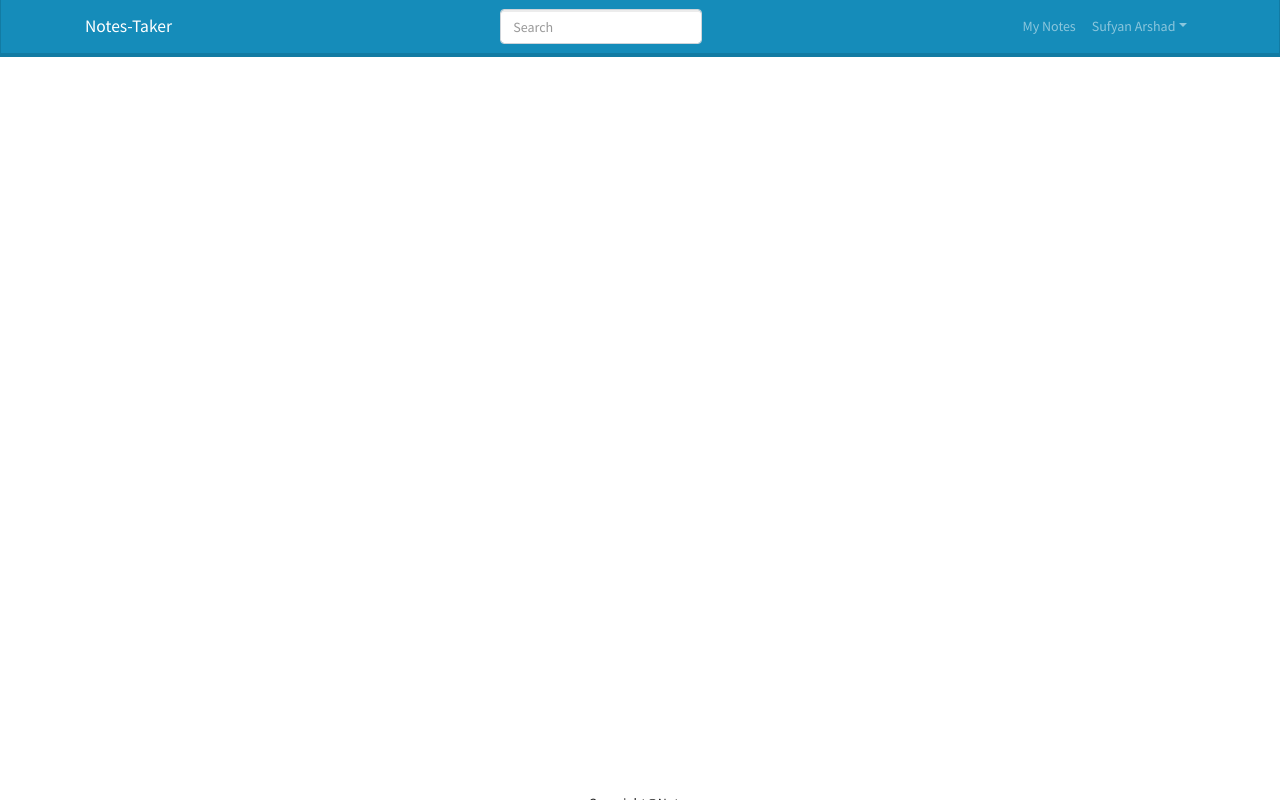
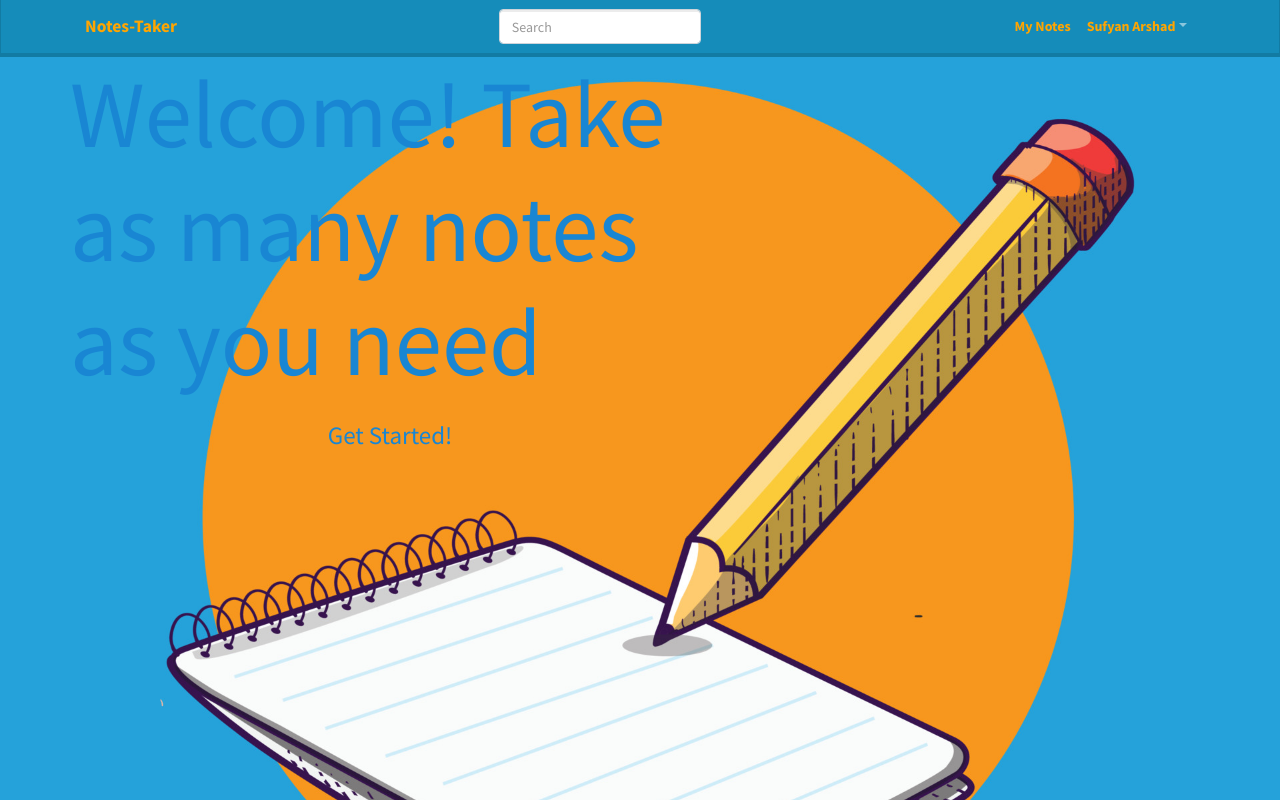
Before and after one commit to SufBit/File, a React (Create React App) app in the folder frontend/: page / in a window 1280 px wide. Shown: the top 800 px of the page. Built offline with nearby package versions, Linux system fonts and the light colour scheme.

Commit message:
landing page

```diff
--- a/frontend/src/App.js
+++ b/frontend/src/App.js
@@ -1,12 +1,15 @@
 import './App.css';
 import { Footer } from './components/Footer/Footer';
 import { Header } from './components/Header/Header';
+import LandingPage from './pages/LandingPage';
 
 const App = () => (
 
     <div>
       <Header />
-      <main style={{ minHeight: "90vh"}}></main>
+      <main>
+        <LandingPage />
+      </main>
       <Footer />
     </div>
 
--- a/frontend/src/components/Footer/Footer.js
+++ b/frontend/src/components/Footer/Footer.js
@@ -9,6 +9,7 @@ export const Footer = () => {
       bottom: "0",
       display: "flex",
       justifyContent: "center",
+      backgroundColor: "orange",
     }}>
       <Container>
         <Row>
--- a/frontend/src/components/Header/Header.js
+++ b/frontend/src/components/Header/Header.js
@@ -2,10 +2,14 @@ import React from 'react'
 import { Container, Nav, Navbar, NavDropdown, Form } from 'react-bootstrap'
 
 export const Header = () => {
+  const customStyles = {
+    color: '#FFA500',
+    fontWeight: 'bold',
+  };
   return (
     <Navbar bg ="primary" expand="lg" variant="dark" className="bg-body-tertiary">
       <Container>
-        <Navbar.Brand href="/">Notes-Taker</Navbar.Brand>
+        <Navbar.Brand style={customStyles}>Notes-Taker</Navbar.Brand>
         <Navbar.Toggle aria-controls="navbarScroll" />
         <Navbar.Collapse id="navbarScroll">
           <Nav className='m-auto'>
@@ -23,8 +27,8 @@ export const Header = () => {
             style={{ maxHeight: '100px' }}
             navbarScroll
           >
-            <Nav.Link href="#action1">My Notes</Nav.Link>
-            <NavDropdown title="Sufyan Arshad" id="navbarScrollingDropdown">
+            <Nav.Link href="#action1" style={customStyles}>My Notes</Nav.Link>
+            <NavDropdown title={<span style={customStyles}>Sufyan Arshad</span>} id="navbarScrollingDropdown">
               <NavDropdown.Item href="#action3">My Profile</NavDropdown.Item>
               <NavDropdown.Divider />
               <NavDropdown.Item href="#action5">
--- /dev/null
+++ b/frontend/src/pages/LandingPage.css
@@ -0,0 +1,33 @@
+.main{
+    min-height: 90.5vh;
+    display: flex;
+    align-items: center;
+    background-image: url(".././background1.jpg");
+    background-position: center;
+    background-size: cover;
+}
+
+.title{
+    font-size:95px;
+}
+
+.sub-title{
+    font-size:25px;
+    padding-top: 10px;
+}
+
+.intro-text{
+    display: flex;
+    justify-content: center;
+    color: rgb(25, 134, 211);
+    flex-direction: column;
+    align-items: center;
+    margin-left: auto;
+    margin-right: 500px;
+    margin-bottom: 600px;
+}
+
+.intro-text p{
+    display: flex;
+    justify-content: center;
+}
--- /dev/null
+++ b/frontend/src/pages/LandingPage.js
@@ -0,0 +1,22 @@
+import React from 'react'
+import { Container, Row } from 'react-bootstrap'
+import './LandingPage.css'
+
+const LandingPage = () => {
+  return (
+    <div className='main'>
+        <Container>
+            <Row>
+                <div className = "intro-text">
+                    <div>
+                        <h1 className='title'>Welcome! Take as many notes as you need</h1>
+                        <p className='sub-title'>Get Started!</p>
+                    </div>
+                </div>
+            </Row>
+        </Container>
+    </div>
+  )
+}
+
+export default LandingPage
```
Also changed, not shown: frontend/src/background1.jpg (added).
